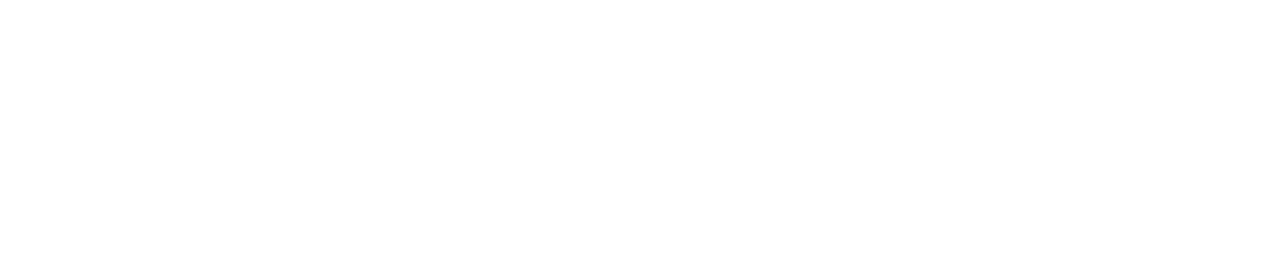
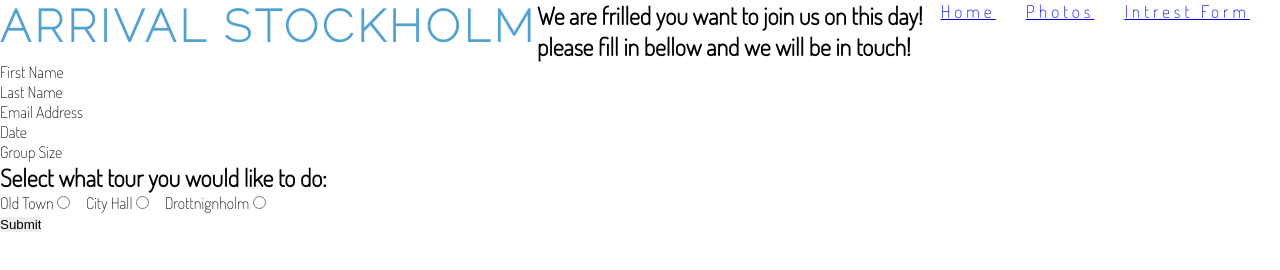
Before and after one commit to EmmaBergner/arrival, a plain HTML site: page intrest.html in a window 1280 px wide. Drawn offline with Linux system fonts and the light colour scheme.

Commit message:
Add text and images to photos.html and intrest.html

```diff
--- a/assets/css/style.css
+++ b/assets/css/style.css
@@ -14,12 +14,19 @@ body {
 
 /* headings and logo */
 
-h1, h2 {
+h1 {
 
     font-family: Raleway, arial ;
     text-transform: uppercase;
     letter-spacing: 4px;
-    color: #000000;
+    color: #51a2d0;
+}
+
+h3 {
+    color: #f915c1;
+    text-transform: uppercase;
+    padding: 30px 0;
+    float: right;
 }
 
 #logo {
@@ -38,6 +45,7 @@ h1, h2 {
     float: right;
     list-style-type: none;
     margin-right: 30px;
+
 
 }
 /* info about destination */
@@ -59,8 +67,12 @@ h1, h2 {
     clear: both;
     margin-bottom: 50px;
     text-align: center;
+}
 
+#info {
+background: url('..images/textholder.jpg');
 }
+
 
 /* image and cover text */
 
@@ -76,3 +88,17 @@ h1, h2 {
     margin-right: 20px;
     margin: auto;
 }
+
+/* Photo Gallery */
+
+#photo {
+    clear: both;
+    line-height: 0;
+    column-count: 2;
+    column-gap: 0;
+}
+
+#photos > img {
+    width: 200px;
+    height: 100%;
+}
--- a/intrest.html
+++ b/intrest.html
@@ -0,0 +1,86 @@
+<!DOCTYPE html>
+<html lang="en">
+
+<head>
+    <meta charset="UTF-8">
+    <meta name="viewport" content="width=device-width, initial-scale=1.0">
+    <meta name="description" content="Arrival Stockholm private guide for visitors visiting Stockholm, Sweden">
+    <meta name="keywords" content="arrival stockholm, private guide, tourist, visiting, stockholm, sweden">
+
+    <link rel="stylesheet" href="assets/css/style.css">
+    <title>Arrival Stockholm</title>
+</head>
+
+<body>
+    <header>
+        <a href="index.html">
+            <h1 id="logo">Arrival Stockholm</h1>
+        </a>
+        <nav>
+            <ul id="menu">
+                <li>
+                    <a href="intrest.html" class="active"> Intrest Form </a>
+                </li>
+                <li>
+                    <a href="photos.html"> Photos </a>
+                </li>
+                <li>
+                    <a href="index.html"> Home </a>
+                </li>
+            </ul>
+        </nav>
+    </header>
+
+    <section class="form-section">
+        <form method="POST" action="https://formdump.codeinstitute.net/" class="signup-form">
+            <p>
+            <h2> We are frilled you want to join us on this day!
+                please fill in bellow and we will be in touch!
+            </h2>
+            </p>
+
+            <p>
+                <label for="fname">First Name</label>
+                <input type="text" id="fname" name="first_name" class="text-input" required>
+            </p>
+            <p>
+                <label for="lname">Last Name</label>
+                <input type="text" id="lname" name="last_name" class="text-input" required>
+            </p>
+            <p>
+                <label for="email">Email Address</label>
+                <input type="email" id="email" name="email_address" class="text-input" required>
+            </p>
+            <p>
+                <label for="lname">Date</label>
+                <input type="text" id="lname" name="last_name" class="text-input" required>
+            </p>
+            <p>
+                <label for="email">Group Size</label>
+                <input type="email" id="email" name="email_address" class="text-input" required>
+            </p>
+
+            <h2>
+                <p> Select what tour you would like to do: </p>
+            </h2>
+
+            <label for="road">Old Town</label>
+            <input type="radio" value="road" id="road" name="running_preference" required>
+            &nbsp;&nbsp;&nbsp;
+            <label for="trail">City Hall</label>
+            <input type="radio" value="trail" id="trail" name="running_preference" required>
+            &nbsp;&nbsp;&nbsp;
+            <label for="both">Drottnignholm</label>
+            <input type="radio" value="both" id="both" name="running_preference" required>
+            <p>
+
+                <input type="submit" value="Submit" class="join-button">
+            </p>
+        </form>
+    </section>
+
+
+
+</body>
+
+</html>
```
Also changed, not shown: index.html (+5 -5 lines), photos.html (+47 -0 lines), assets/images/chinside.jpeg (added), assets/images/choutside.jpeg (added), assets/images/dhgroup.jpeg (added), assets/images/dhpalace.jpeg (added), assets/images/dhtrees.jpeg (added), assets/images/otcouple.jpeg (added), assets/images/otgroup.jpeg (added), assets/images/otwoman.jpeg (added), assets/images/stockholmhead.jpg, assets/images/textholder.jpg (added).
